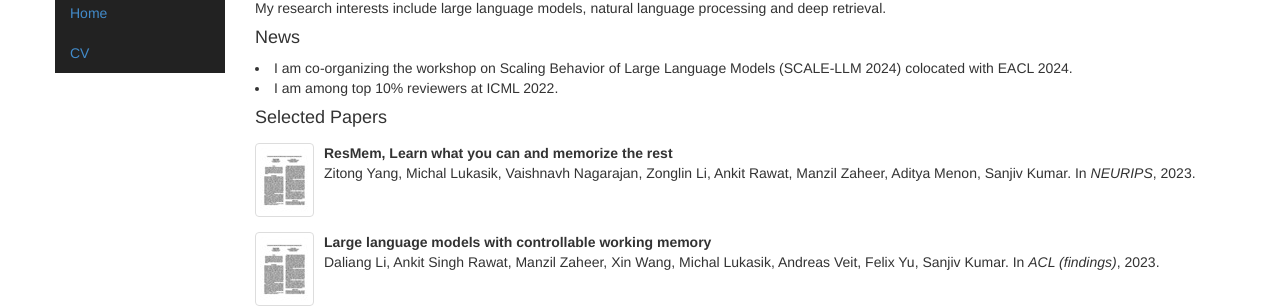
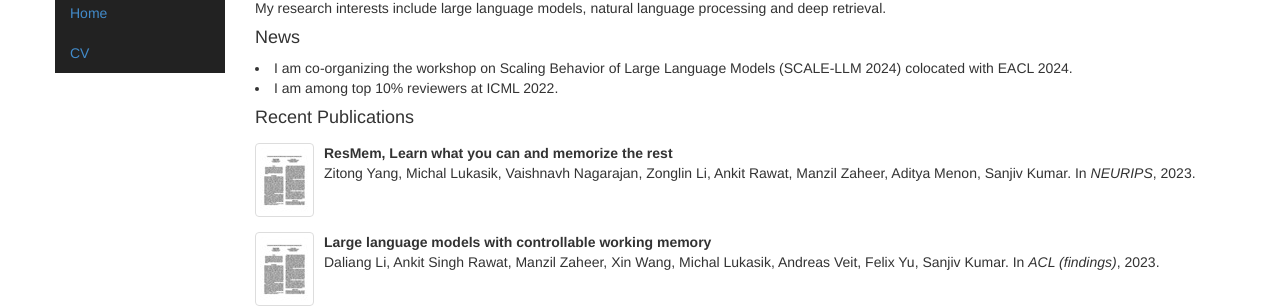
Before and after one commit to mlukasik/mlukasik.github.io, a Jekyll site: the page built from index.html, in a window 1280 px wide. Shown: the part 218-526 px from the top of the page. Built offline with Jekyll 4.4.1, drawn with Linux system fonts in a browser that asks for light colours.

Commit message:
Update index.html

```diff
--- a/index.html
+++ b/index.html
@@ -49,7 +49,7 @@ I am among top 10% reviewers at ICML 2022.
 </li>
 </ul>
 
-<h4>Selected Papers</h4>
+<h4>Recent Publications</h4>
 {% for post in site.papers %}
   {% if post.selected %}
     {% include paper.html paper=post %}
```
